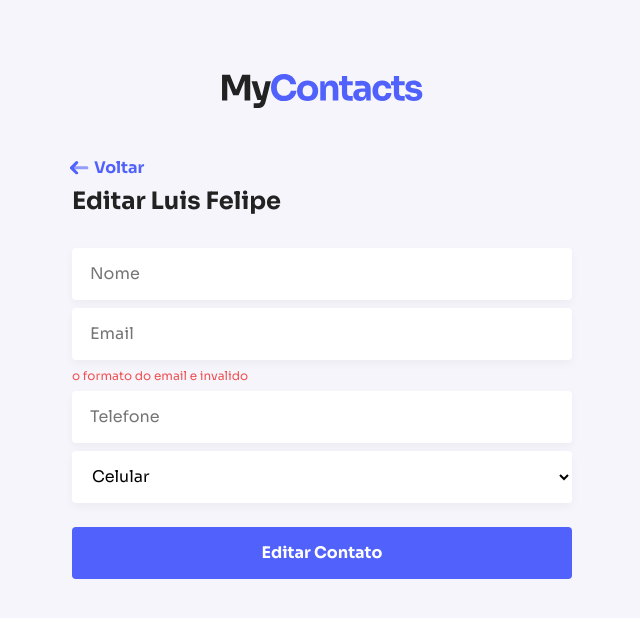
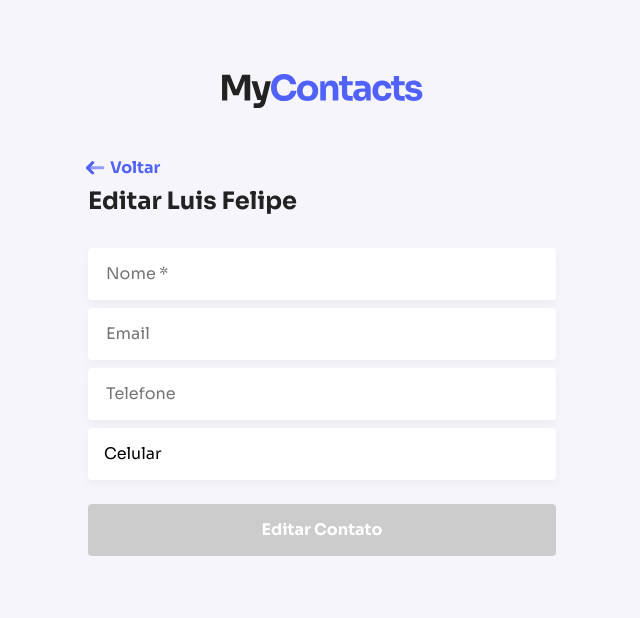
Before and after one commit to PhelipeG/mycontacts-frontend, a React (Vite) app: page /edit/1 in a window 1280 px wide. Shown: the top 618 px of the page, without its empty margins (318-958 px from the left). Built offline with nearby package versions, Linux system fonts and the light colour scheme.

Commit message:
feat: new features / validations

```diff
--- a/src/components/App/styles.js
+++ b/src/components/App/styles.js
@@ -5,5 +5,6 @@ export const Container = styled.div`
   width: 100%;
   max-width: 500px;
   margin: 0 auto;
+  padding: 0 16px;
 
 `;
--- a/src/components/ContactForm/index.jsx
+++ b/src/components/ContactForm/index.jsx
@@ -1,10 +1,16 @@
 import PropTypes from 'prop-types';
+
 import { useState } from 'react';
+import useErrors from '../../hooks/useErrors';
+
+import isEmailValid from '../../utils/isEmailValid';
+import formatPhone from '../../utils/formatPhone';
+
 import FormGroup from '../FormGroup';
 import Button from '../button';
 import Input from '../input';
 import Select from '../select';
-import { Container, ButtonContainer } from './styles';
+import { Form, ButtonContainer } from './styles';
 
 export default function ContactForm({ buttonLabel }) {
   const [name, setName] = useState('');
@@ -12,31 +18,74 @@ export default function ContactForm({ buttonLabel }) {
   const [phone, setPhone] = useState('');
   const [category, setCategory] = useState('');
 
+  const {
+    setError, removeError, getErrorMessageByFieldName, errors,
+  } = useErrors();
+
+  const isFormValid = (name && errors.length === 0);
+
+  function handleChangeName(event) {
+    setName(event.target.value);
+
+    if (!event.target.value) {
+      setError({ field: 'name', message: 'Nome e obrigatorio' });
+    } else {
+      removeError('name');
+    }
+  }
+
+  function handleChangeEmail(event) {
+    setEmail(event.target.value);
+
+    if (event.target.value && !isEmailValid(event.target.value)) {
+      setError({ field: 'email', message: 'Email Invalido' });
+    } else {
+      removeError('email');
+    }
+  }
+  function handlePhoneChange(event) {
+    setPhone(formatPhone(event.target.value));
+  }
+
   return (
-    <Container>
-      <FormGroup>
-        <Input placeholder="Nome" value={name} onChange={(event) => setName(event.target.value)} />
+    <Form noValidate>
+      <FormGroup error={getErrorMessageByFieldName('name')}>
+        <Input
+          error={getErrorMessageByFieldName('name')}
+          placeholder="Nome *"
+          value={name}
+          onChange={handleChangeName}
+        />
       </FormGroup>
-      <FormGroup
-        error="o formato do email e invalido"
-      >
-        <Input placeholder="Email" value={email} onChange={(event) => setEmail(event.target.value)} />
+      <FormGroup error={getErrorMessageByFieldName('email')}>
+        <Input
+          type="email"
+          error={getErrorMessageByFieldName('email')}
+          placeholder="Email"
+          value={email}
+          onChange={handleChangeEmail}
+        />
       </FormGroup>
       <FormGroup>
-        <Input placeholder="Telefone" value={phone} onChange={(event) => setPhone(event.target.value)} />
+        <Input
+          maxLength="15"
+          placeholder="Telefone"
+          value={phone}
+          onChange={handlePhoneChange}
+        />
       </FormGroup>
       <FormGroup>
-        <Select value={category} onChange={(event) => setCategory(event.target.value)}>
+        <Select
+          value={category}
+          onChange={(event) => setCategory(event.target.value)}
+        >
           <option value="1">Celular</option>
         </Select>
       </FormGroup>
       <ButtonContainer>
-        <Button type="submit">
-          {buttonLabel}
-        </Button>
+        <Button type="submit" disabled={!isFormValid}>{buttonLabel}</Button>
       </ButtonContainer>
-
-    </Container>
+    </Form>
   );
 }
 ContactForm.propTypes = {
--- a/src/components/ContactForm/styles.js
+++ b/src/components/ContactForm/styles.js
@@ -1,6 +1,6 @@
 import styled from 'styled-components';
 
-export const Container = styled.div`
+export const Form = styled.form`
 `;
 export const ButtonContainer = styled.div`
   margin-top: 24px;
--- a/src/components/input.jsx
+++ b/src/components/input.jsx
@@ -13,6 +13,7 @@ export default styled.input`
   font-size: 16px;
   margin-top: 0.5rem;
   transition: border-color 0.2s ease-in;
+  appearance: none;
 
   &:focus{
     border-color: ${({ theme }) => theme.colors.primary.main}
--- a/src/components/select.jsx
+++ b/src/components/select.jsx
@@ -13,6 +13,7 @@ export default styled.select`
   font-size: 16px;
   margin-top: 0.5rem;
   transition: border-color 0.2s ease-in;
+  appearance:none;
 
   &:focus{
     border-color: 2px solid ${({ theme }) => theme.colors.primary.main}
--- /dev/null
+++ b/src/hooks/useErrors.jsx
@@ -0,0 +1,26 @@
+import { useState } from 'react';
+
+export default function useErrors() {
+  const [errors, setErrors] = useState([]);
+
+  function setError({ field, message }) {
+    const errorAlreadyExists = errors.find(
+      (error) => error.field === field,
+    );
+
+    if (errorAlreadyExists) {
+      return;
+    }
+    setErrors((prevState) => [...prevState, { field, message }]);
+  }
+  function removeError(fieldname) {
+    setErrors((prevState) => prevState.filter((error) => error.field !== fieldname));
+  }
+  function getErrorMessageByFieldName(fieldname) {
+    return errors.find((error) => error.field === fieldname)?.message;
+  }
+
+  return {
+    setError, removeError, getErrorMessageByFieldName, errors,
+  };
+}
--- /dev/null
+++ b/src/utils/formatPhone.jsx
@@ -0,0 +1,6 @@
+export default function formatPhone(phoneNumber) {
+  return phoneNumber
+    .replace(/\D/g, '')
+    .replace(/^(\d{2})\B/, '($1) ')
+    .replace(/(\d{1})?(\d{4})(\d{4})/, '$1$2-$3');
+}
--- /dev/null
+++ b/src/utils/isEmailValid.jsx
@@ -0,0 +1,4 @@
+export default function isEmailValid(email) {
+  const regex = /^(([^<>()[\]\\.,;:\s@"]+(\.[^<>()[\]\\.,;:\s@"]+)*)|(".+"))@((\[[0-9]{1,3}\.[0-9]{1,3}\.[0-9]{1,3}\.[0-9]{1,3}\])|(([a-zA-Z\-0-9]+\.)+[a-zA-Z]{2,}))$/;
+  return regex.test(email);
+}
```
Also changed, not shown: .eslintrc.json.
